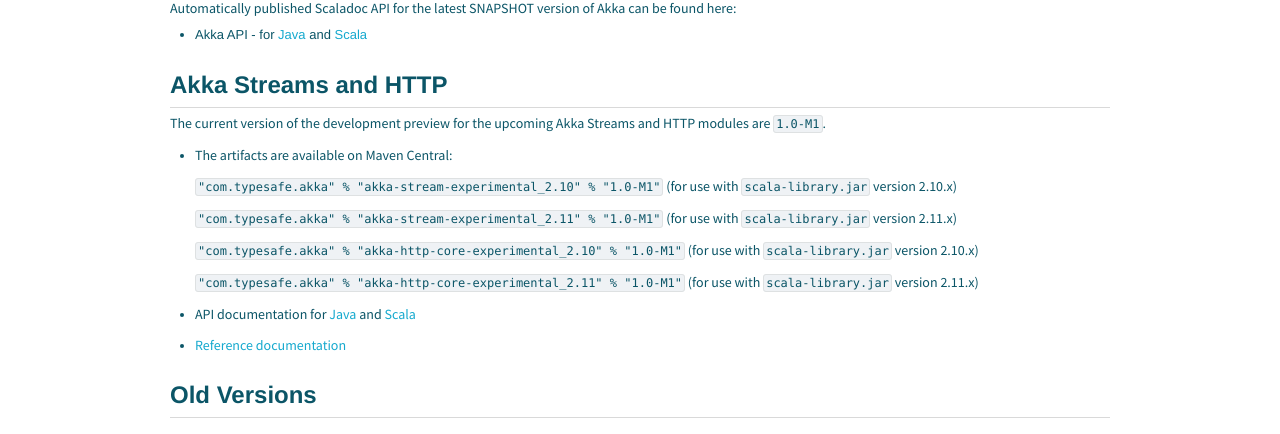
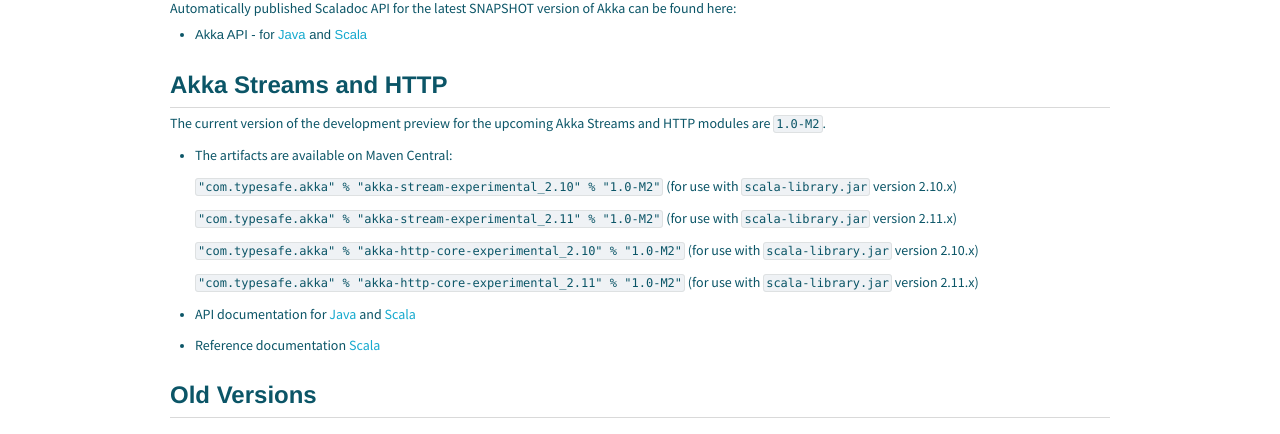
Before and after one commit to raboof/akka.github.com, a Jekyll site: the page built from docs/index.md, in a window 1280 px wide. Shown: the part 683-1117 px from the top of the page. Built offline with Jekyll 4.4.1, drawn with Linux system fonts in a browser that asks for light colours.

Commit message:
Bump streams version to 1.0-M2

```diff
--- a/docs/index.md
+++ b/docs/index.md
@@ -39,21 +39,21 @@
 
 ## Akka Streams and HTTP
 
-The current version of the development preview for the upcoming Akka Streams and HTTP modules are `1.0-M1`.
+The current version of the development preview for the upcoming Akka Streams and HTTP modules are `1.0-M2`.
 
 * The artifacts are available on Maven Central:
 
-    `"com.typesafe.akka" % "akka-stream-experimental_2.10" % "1.0-M1"` (for use with `scala-library.jar` version 2.10.x)
+    `"com.typesafe.akka" % "akka-stream-experimental_2.10" % "1.0-M2"` (for use with `scala-library.jar` version 2.10.x)
 
-    `"com.typesafe.akka" % "akka-stream-experimental_2.11" % "1.0-M1"` (for use with `scala-library.jar` version 2.11.x)
+    `"com.typesafe.akka" % "akka-stream-experimental_2.11" % "1.0-M2"` (for use with `scala-library.jar` version 2.11.x)
 
-    `"com.typesafe.akka" % "akka-http-core-experimental_2.10" % "1.0-M1"` (for use with `scala-library.jar` version 2.10.x)
+    `"com.typesafe.akka" % "akka-http-core-experimental_2.10" % "1.0-M2"` (for use with `scala-library.jar` version 2.10.x)
 
-    `"com.typesafe.akka" % "akka-http-core-experimental_2.11" % "1.0-M1"` (for use with `scala-library.jar` version 2.11.x)
+    `"com.typesafe.akka" % "akka-http-core-experimental_2.11" % "1.0-M2"` (for use with `scala-library.jar` version 2.11.x)
 
-* API documentation for [Java](http://doc.akka.io/japi/akka-stream-and-http-experimental/1.0-M1/) and [Scala](http://doc.akka.io/api/akka-stream-and-http-experimental/1.0-M1/)
+* API documentation for [Java](http://doc.akka.io/japi/akka-stream-and-http-experimental/1.0-M2/) and [Scala](http://doc.akka.io/api/akka-stream-and-http-experimental/1.0-M2/)
 
-* [Reference documentation](http://doc.akka.io/docs/akka-stream-and-http-experimental/1.0-M1/scala.html)
+* Reference documentation [Scala](http://doc.akka.io/docs/akka-stream-and-http-experimental/1.0-M2/scala.html)
 
 ## Old Versions
 
```
